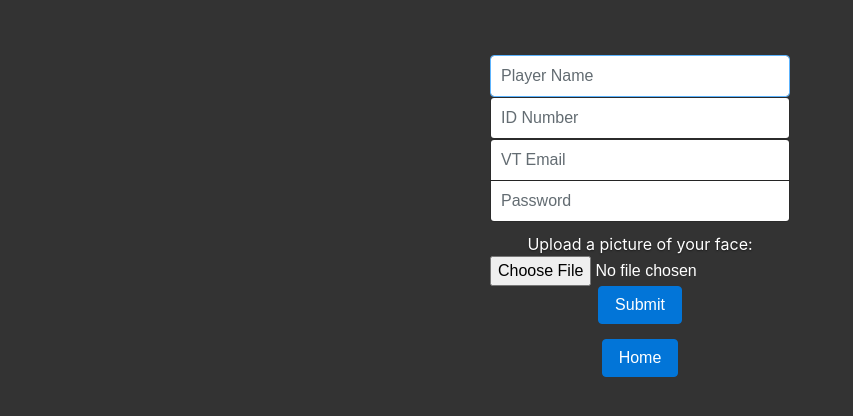
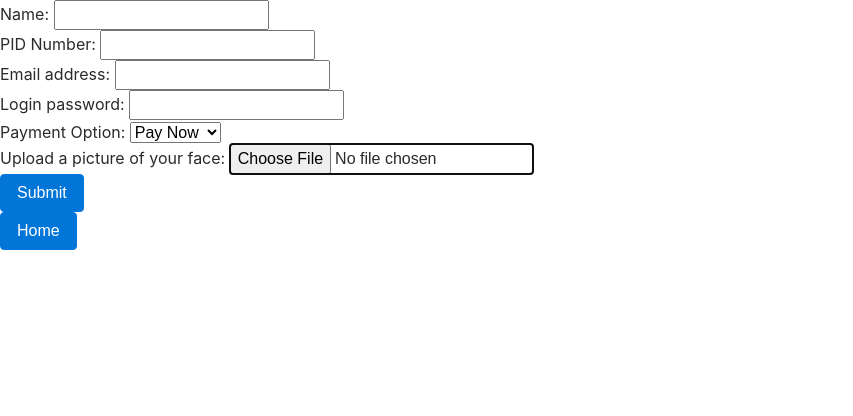
Before and after one commit to samhmcg5/netapps-final, a Flask app: template templates/newMember.html in a window 1280 px wide. Shown: the top 416 px of the page, without its empty margins (0-853 px from the left). Run offline with Flask 2, Linux system fonts and the light colour scheme; the template is opened without the code that fills it, so the values that code supplies are empty; parts of the project's set-up code (start-up, migrations or seed data) failed here and were passed over; some libraries are stand-ins or nearby versions.

Commit message:
bad at python

```diff
--- a/templates/main.html
+++ b/templates/main.html
@@ -3,17 +3,15 @@
     <head>
         <meta charset="utf-8" />
         <title>Hokie Sports - Intramural</title>
-        <!-- Bootstrap core CSS -->
         <link href="/static/bootstrap.min.css" rel="stylesheet">
+<!--         <link href="/static/bootstrap.min.css" rel="stylesheet">
 
-        <!-- Bootstrap core JS -->
         <script src="https://ajax.googleapis.com/ajax/libs/jquery/3.2.1/jquery.min.js"></script>
         <script src="https://maxcdn.bootstrapcdn.com/bootstrap/3.3.7/js/bootstrap.min.js"></script>
 
-        <!-- Custom styles for this template -->
         <link href="/static/signin.css" rel="stylesheet">
         <link href="/static/cover.css" rel="stylesheet">
-        <link href="/static/img.css" rel="stylesheet">
+        <link href="/static/img.css" rel="stylesheet"> -->
     </head>
     <body>
         <div class='site-wrapper'>
--- a/templates/newMember.html
+++ b/templates/newMember.html
@@ -7,33 +7,33 @@
         <link href="/static/bootstrap.min.css" rel="stylesheet">
 
         <!-- Bootstrap core JS -->
-        <script src="https://ajax.googleapis.com/ajax/libs/jquery/3.2.1/jquery.min.js"></script>
-        <script src="https://maxcdn.bootstrapcdn.com/bootstrap/3.3.7/js/bootstrap.min.js"></script>
+        <!-- <script src="https://ajax.googleapis.com/ajax/libs/jquery/3.2.1/jquery.min.js"></script> -->
+        <!-- <script src="https://maxcdn.bootstrapcdn.com/bootstrap/3.3.7/js/bootstrap.min.js"></script> -->
 
         <!-- Custom styles for this template -->
-        <link href="/static/signin.css" rel="stylesheet">
-        <link href="/static/cover.css" rel="stylesheet">
-        <link href="/static/img.css" rel="stylesheet">
+        <!-- <link href="/static/signin.css" rel="stylesheet"> -->
+        <!-- <link href="/static/cover.css" rel="stylesheet"> -->
+        <!-- <link href="/static/img.css" rel="stylesheet"> -->
     </head>
     <body>
-        <form action='/handleNewMemberData' method='post' enctype="multipart/form-data" class="form-signin">
-            <!-- Name: <input type='text' name='playerName'><br> -->
-            <!-- PID Number: <input type='text' name='pidNumber'><br> -->
-            <!-- Email address: <input type='text' name='email'><br> -->
-            <!-- Login password: <input type='text' name='password'><br> -->
+        <form action='/handleNewMemberData' method='post' enctype="multipart/form-data">
+            Name: <input type='text' name='playerName'><br>
+            PID Number: <input type='text' name='pidNumber'><br>
+            Email address: <input type='text' name='email'><br>
+            Login password: <input type='text' name='password'><br>
 
-            <input type="text" name="playerName" id="inputName" class="form-control" placeholder="Player Name" required autofocus>
+            <!-- <input type="text" name="playerName" id="inputName" class="form-control" placeholder="Player Name" required autofocus> -->
 
-            <input type="text" name="pidNumber" id="inputPID" class="form-control" placeholder="ID Number" required autofocus>
+            <!-- <input type="text" name="pidNumber" id="inputPID" class="form-control" placeholder="ID Number" required autofocus> -->
 
-            <input type="email" name="email" id="inputEmail" class="form-control" placeholder="VT Email" required autofocus>
+            <!-- <input type="email" name="email" id="inputEmail" class="form-control" placeholder="VT Email" required autofocus> -->
 
-            <input type="password" name="password" id="inputPassword" class="form-control" placeholder="Password" required>
+            <!-- <input type="password" name="password" id="inputPassword" class="form-control" placeholder="Password" required> -->
 
-            <!-- Payment Option: <select name='payment'>
+            Payment Option: <select name='payment'>
                 <option value='payNow'>Pay Now</option>
                 <option value='payLater'>Pay Later</option>
-            </select><br> -->
+            </select><br>
             Upload a picture of your face: <input type='file' name='myPhoto' required autofocus><br>
             <input class='btn btn-primary' type='submit' value='Submit'>
         </form>
```
Also changed, not shown: templates/newTeam.html (+10 -10 lines).
